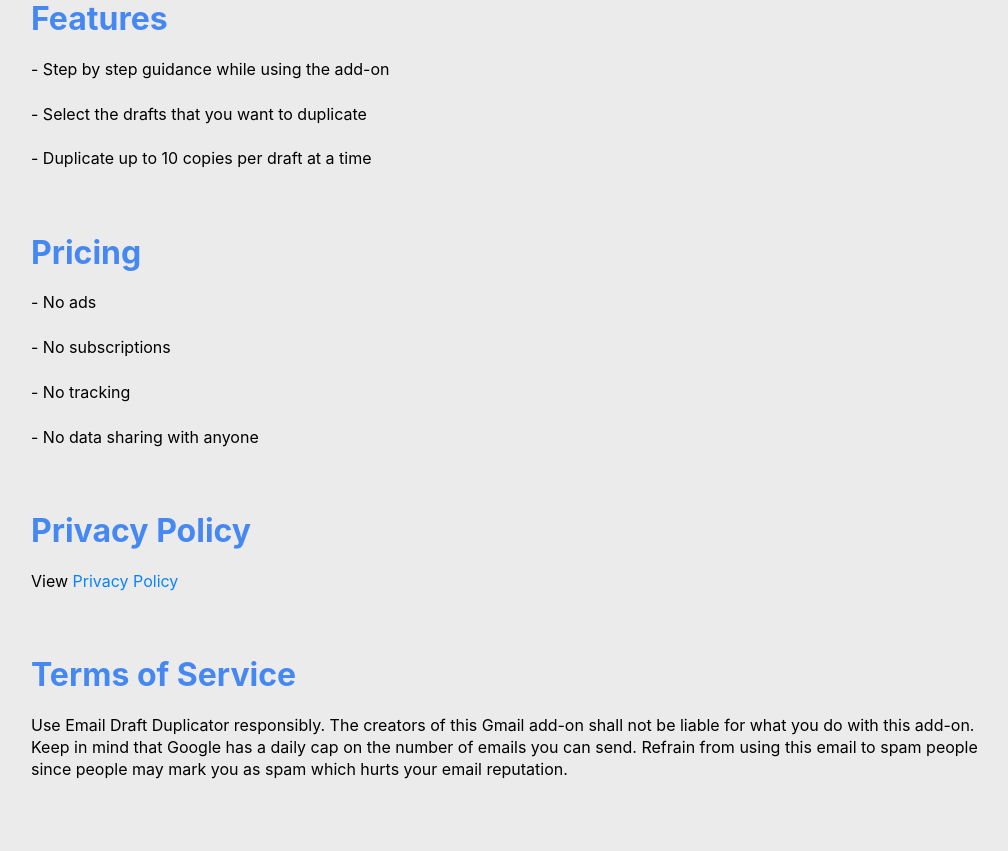
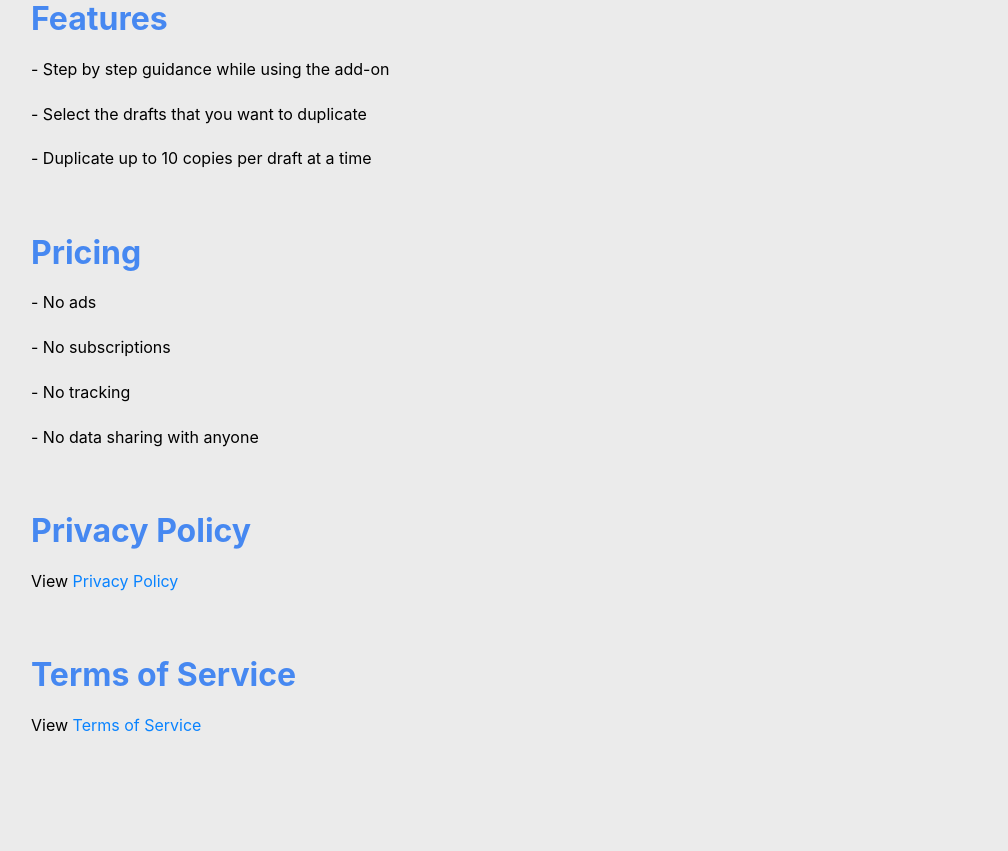
Before and after one commit to emaildraftduplicator/emaildraftduplicator.github.io, a plain HTML site: page index.html in a window 1280 px wide. Shown: the part 1060-1911 px from the top of the page, without its empty margins (129-1137 px from the left). After the commit the page ends 1883 px from the top, so only its background shows below. Drawn offline with Linux system fonts and the light colour scheme.

Commit message:
Update index.html

```diff
--- a/index.html
+++ b/index.html
@@ -86,7 +86,7 @@
 
 <h2 id="terms-of-service">Terms of Service</h2>
 <p>&nbsp;</p>
-<p>Use Email Draft Duplicator responsibly. The creators of this Gmail add-on shall not be liable for what you do with this add-on. Keep in mind that Google has a daily cap on the number of emails you can send. Refrain from using this email to spam people since people may mark you as spam which hurts your email reputation.</p>
+<p>View <a href="https://emaildraftduplicatortermsofservice.github.io/">Terms of Service</a></p>
 <p>&nbsp;</p>
 <p>&nbsp;</p>
 <p>&nbsp;</p>
```
